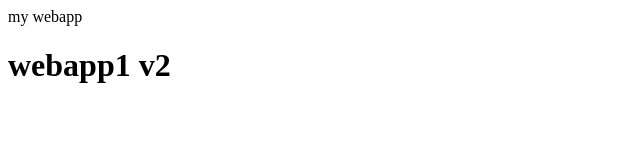
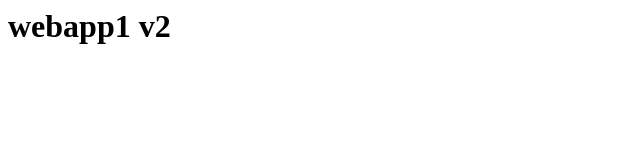
Before and after one commit to nitantr143/v2, a plain HTML site: page index.html in a window 1280 px wide. Shown: the whole page, without its empty margins (0-640 px from the left). Drawn offline with Linux system fonts and the light colour scheme.

Commit message:
Add files via upload

```diff
--- a/index.html
+++ b/index.html
@@ -1,6 +1,6 @@
 <html>
      <head>
-          <tittle>my webapp</title>
+          <title>my webapp</title>
      </head>
      <body>
           <h1> webapp1 v2</h1>
```
